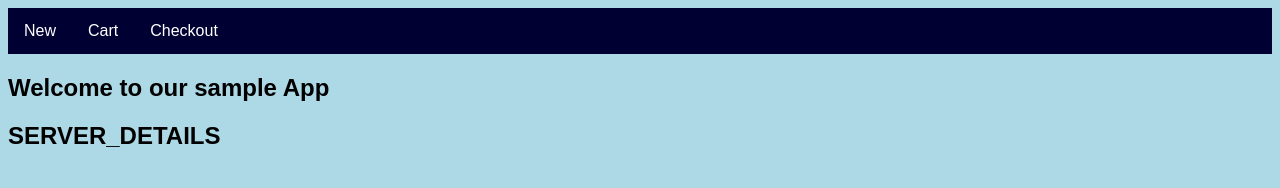
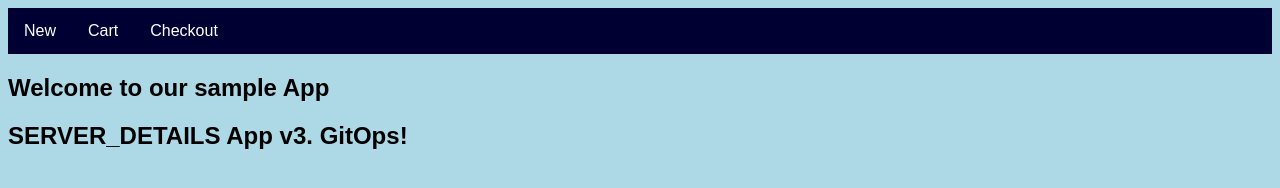
Before and after one commit to mikhailknyazev/sample-app-test, a plain HTML site: page sample-app/index.html in a window 1280 px wide. Drawn offline with Linux system fonts and the light colour scheme.

Commit message:
Update index.html

```diff
--- a/sample-app/index.html
+++ b/sample-app/index.html
@@ -13,6 +13,7 @@
     <h2>Welcome to our sample App</h2>
     <h2>
         SERVER_DETAILS
+        App v3. GitOps!
     </h2>
 </body>
 </html>
```
